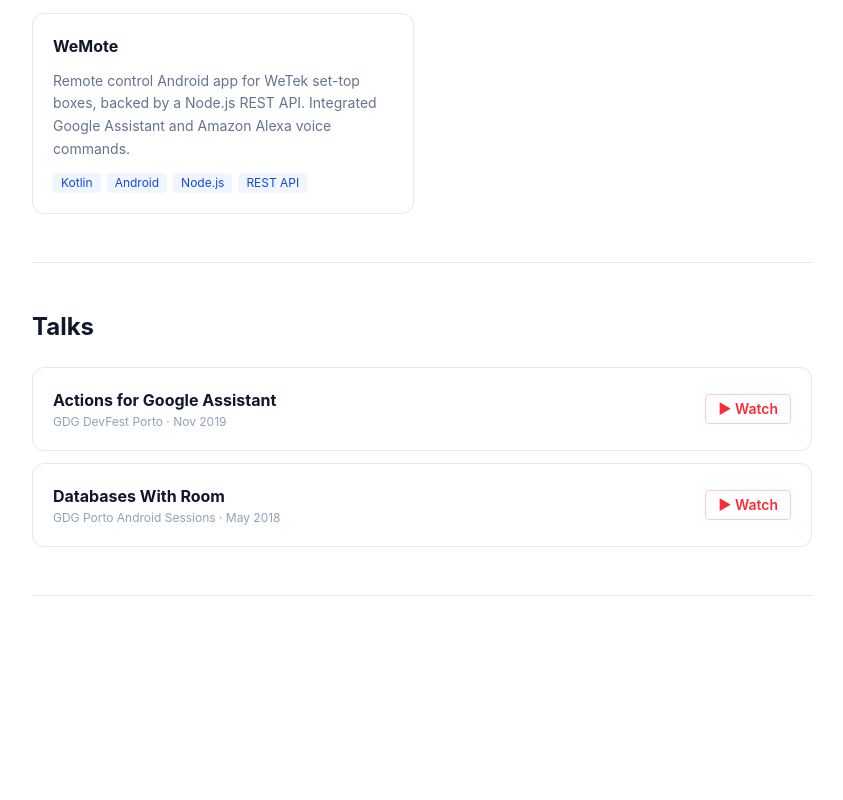
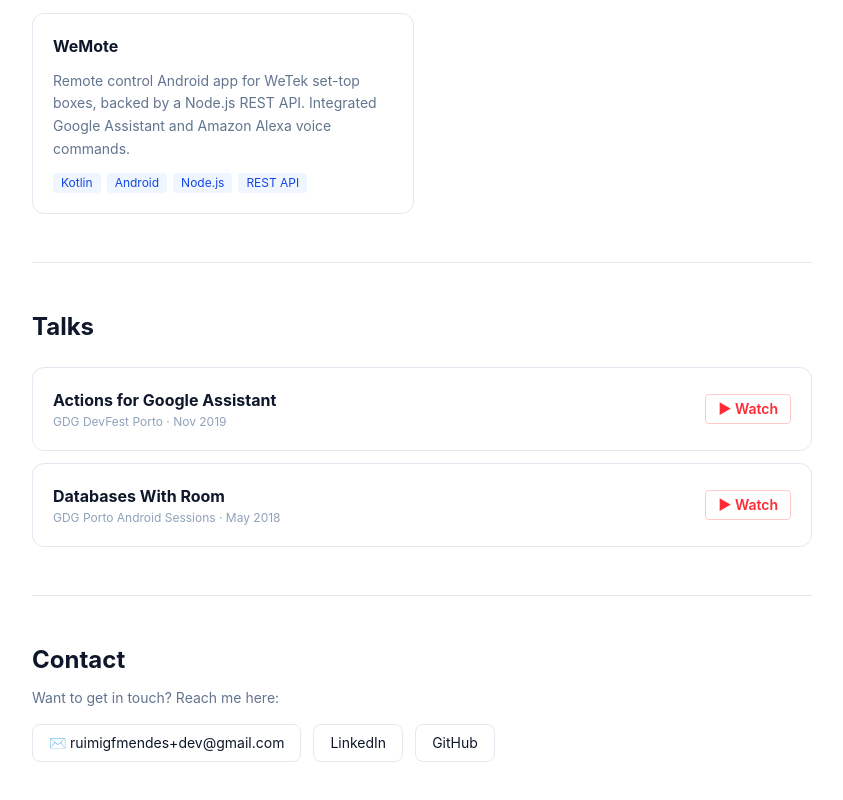
Before and after one commit to ruimendesM/ruimendesdev-site, a React (Vite) app: page / in a window 1280 px wide. Shown: the part 2096-2896 px from the top of the page, without its empty margins (200-1043 px from the left). Before the commit the page ends 2724 px from the top, so only its background shows below. Built offline with nearby package versions, Linux system fonts and the light colour scheme.

Commit message:
feat: add Contact section — all sections complete

```diff
--- a/src/App.tsx
+++ b/src/App.tsx
@@ -4,6 +4,7 @@ import About from './components/sections/About'
 import Career from './components/sections/Career'
 import Projects from './components/sections/Projects'
 import Talks from './components/sections/Talks'
+import Contact from './components/sections/Contact'
 
 export default function App() {
   const [activeSection, setActiveSection] = useState('about')
@@ -24,6 +25,7 @@ export default function App() {
         <Career />
         <Projects />
         <Talks />
+        <Contact />
       </main>
     </div>
   )
--- /dev/null
+++ b/src/components/sections/Contact.tsx
@@ -0,0 +1,32 @@
+export default function Contact() {
+  return (
+    <section id="contact" className="py-12">
+      <h2 className="text-2xl font-bold text-slate-900 mb-3">Contact</h2>
+      <p className="text-sm text-slate-500 mb-4">Want to get in touch? Reach me here:</p>
+      <div className="flex flex-wrap gap-3">
+        <a
+          href="mailto:ruimigfmendes+dev@gmail.com"
+          className="text-sm no-underline text-slate-900 border border-slate-200 px-4 py-2 rounded-lg bg-white hover:bg-slate-50 transition-colors"
+        >
+          ✉ ruimigfmendes+dev@gmail.com
+        </a>
+        <a
+          href="https://www.linkedin.com/in/rui-mendes-2482465b/"
+          target="_blank"
+          rel="noopener noreferrer"
+          className="text-sm no-underline text-slate-900 border border-slate-200 px-4 py-2 rounded-lg bg-white hover:bg-slate-50 transition-colors"
+        >
+          LinkedIn
+        </a>
+        <a
+          href="https://github.com/ruimendesM"
+          target="_blank"
+          rel="noopener noreferrer"
+          className="text-sm no-underline text-slate-900 border border-slate-200 px-4 py-2 rounded-lg bg-white hover:bg-slate-50 transition-colors"
+        >
+          GitHub
+        </a>
+      </div>
+    </section>
+  )
+}
```
Also changed, not shown: 1 other file (tests, documents, lock files or other folders).
